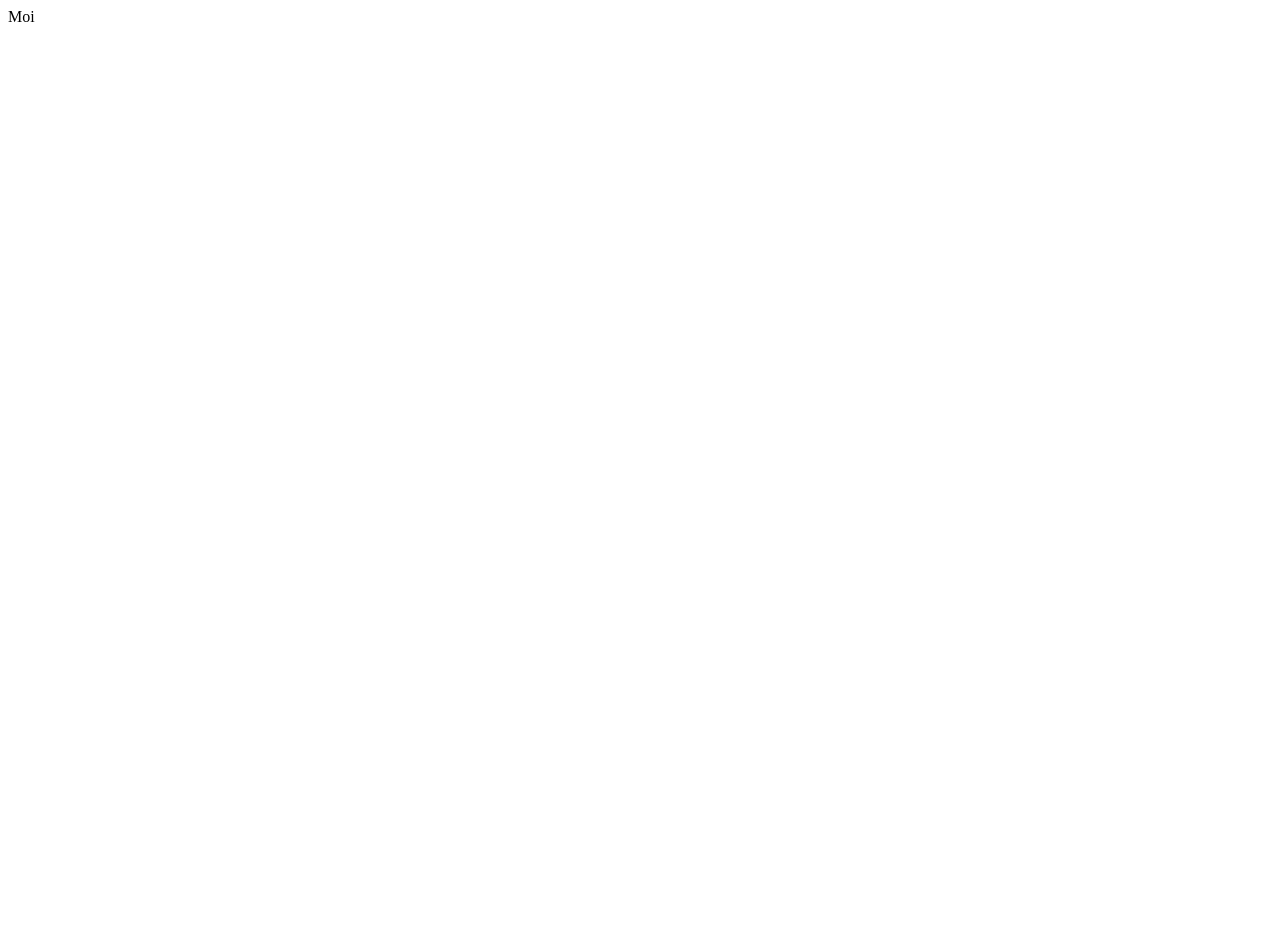
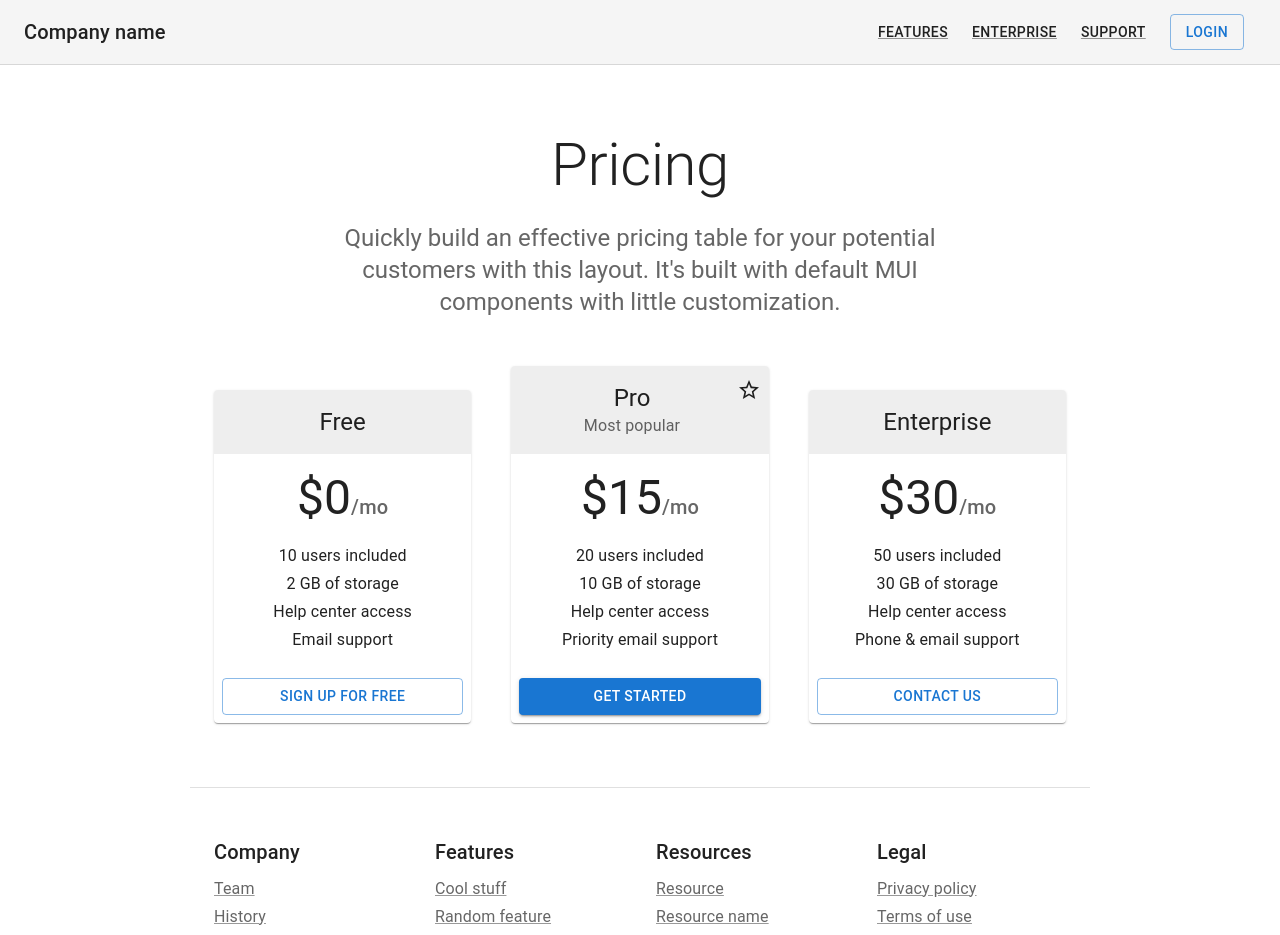
Before and after one commit to hltk/junction-2022, a React (Create React App) app in the folder temp-front/: page / in a window 1280 px wide. Shown: the top 935 px of the page. Before the commit the page ends 800 px from the top, so only its background shows below. Built offline with nearby package versions, Linux system fonts and the light colour scheme.

Commit message:
Update packages

```diff
--- a/temp-front/package.json
+++ b/temp-front/package.json
@@ -11,7 +11,7 @@
     "@testing-library/user-event": "^13.5.0",
     "react": "^18.2.0",
     "react-dom": "^18.2.0",
-    "react-scripts": "5.0.1",
+    "react-scripts": "^5.0.1",
     "web-vitals": "^2.1.4"
   },
   "scripts": {
--- a/temp-front/src/App.js
+++ b/temp-front/src/App.js
@@ -1,5 +1,261 @@
+import * as React from 'react';
+import AppBar from '@mui/material/AppBar';
+import Box from '@mui/material/Box';
+import Button from '@mui/material/Button';
+import Card from '@mui/material/Card';
+import CardActions from '@mui/material/CardActions';
+import CardContent from '@mui/material/CardContent';
+import CardHeader from '@mui/material/CardHeader';
+import CssBaseline from '@mui/material/CssBaseline';
+import Grid from '@mui/material/Grid';
+import StarIcon from '@mui/icons-material/StarBorder';
+import Toolbar from '@mui/material/Toolbar';
+import Typography from '@mui/material/Typography';
+import Link from '@mui/material/Link';
+import GlobalStyles from '@mui/material/GlobalStyles';
+import Container from '@mui/material/Container';
+
+function Copyright(props) {
+  return (
+    <Typography variant="body2" color="text.secondary" align="center" {...props}>
+      {'Copyright © '}
+      <Link color="inherit" href="https://mui.com/">
+        Your Website
+      </Link>{' '}
+      {new Date().getFullYear()}
+      {'.'}
+    </Typography>
+  );
+}
+
+const tiers = [
+  {
+    title: 'Free',
+    price: '0',
+    description: [
+      '10 users included',
+      '2 GB of storage',
+      'Help center access',
+      'Email support',
+    ],
+    buttonText: 'Sign up for free',
+    buttonVariant: 'outlined',
+  },
+  {
+    title: 'Pro',
+    subheader: 'Most popular',
+    price: '15',
+    description: [
+      '20 users included',
+      '10 GB of storage',
+      'Help center access',
+      'Priority email support',
+    ],
+    buttonText: 'Get started',
+    buttonVariant: 'contained',
+  },
+  {
+    title: 'Enterprise',
+    price: '30',
+    description: [
+      '50 users included',
+      '30 GB of storage',
+      'Help center access',
+      'Phone & email support',
+    ],
+    buttonText: 'Contact us',
+    buttonVariant: 'outlined',
+  },
+];
+
+const footers = [
+  {
+    title: 'Company',
+    description: ['Team', 'History', 'Contact us', 'Locations'],
+  },
+  {
+    title: 'Features',
+    description: [
+      'Cool stuff',
+      'Random feature',
+      'Team feature',
+      'Developer stuff',
+      'Another one',
+    ],
+  },
+  {
+    title: 'Resources',
+    description: ['Resource', 'Resource name', 'Another resource', 'Final resource'],
+  },
+  {
+    title: 'Legal',
+    description: ['Privacy policy', 'Terms of use'],
+  },
+];
+
 function App() {
-  return <div>Moi</div>
+  return (
+    <React.Fragment>
+      <GlobalStyles styles={{ ul: { margin: 0, padding: 0, listStyle: 'none' } }} />
+      <CssBaseline />
+      <AppBar
+        position="static"
+        color="default"
+        elevation={0}
+        sx={{ borderBottom: (theme) => `1px solid ${theme.palette.divider}` }}
+      >
+        <Toolbar sx={{ flexWrap: 'wrap' }}>
+          <Typography variant="h6" color="inherit" noWrap sx={{ flexGrow: 1 }}>
+            Company name
+          </Typography>
+          <nav>
+            <Link
+              variant="button"
+              color="text.primary"
+              href="#"
+              sx={{ my: 1, mx: 1.5 }}
+            >
+              Features
+            </Link>
+            <Link
+              variant="button"
+              color="text.primary"
+              href="#"
+              sx={{ my: 1, mx: 1.5 }}
+            >
+              Enterprise
+            </Link>
+            <Link
+              variant="button"
+              color="text.primary"
+              href="#"
+              sx={{ my: 1, mx: 1.5 }}
+            >
+              Support
+            </Link>
+          </nav>
+          <Button href="#" variant="outlined" sx={{ my: 1, mx: 1.5 }}>
+            Login
+          </Button>
+        </Toolbar>
+      </AppBar>
+      {/* Hero unit */}
+      <Container disableGutters maxWidth="sm" component="main" sx={{ pt: 8, pb: 6 }}>
+        <Typography
+          component="h1"
+          variant="h2"
+          align="center"
+          color="text.primary"
+          gutterBottom
+        >
+          Pricing
+        </Typography>
+        <Typography variant="h5" align="center" color="text.secondary" component="p">
+          Quickly build an effective pricing table for your potential customers with
+          this layout. It&apos;s built with default MUI components with little
+          customization.
+        </Typography>
+      </Container>
+      {/* End hero unit */}
+      <Container maxWidth="md" component="main">
+        <Grid container spacing={5} alignItems="flex-end">
+          {tiers.map((tier) => (
+            // Enterprise card is full width at sm breakpoint
+            <Grid
+              item
+              key={tier.title}
+              xs={12}
+              sm={tier.title === 'Enterprise' ? 12 : 6}
+              md={4}
+            >
+              <Card>
+                <CardHeader
+                  title={tier.title}
+                  subheader={tier.subheader}
+                  titleTypographyProps={{ align: 'center' }}
+                  action={tier.title === 'Pro' ? <StarIcon /> : null}
+                  subheaderTypographyProps={{
+                    align: 'center',
+                  }}
+                  sx={{
+                    backgroundColor: (theme) =>
+                      theme.palette.mode === 'light'
+                        ? theme.palette.grey[200]
+                        : theme.palette.grey[700],
+                  }}
+                />
+                <CardContent>
+                  <Box
+                    sx={{
+                      display: 'flex',
+                      justifyContent: 'center',
+                      alignItems: 'baseline',
+                      mb: 2,
+                    }}
+                  >
+                    <Typography component="h2" variant="h3" color="text.primary">
+                      ${tier.price}
+                    </Typography>
+                    <Typography variant="h6" color="text.secondary">
+                      /mo
+                    </Typography>
+                  </Box>
+                  <ul>
+                    {tier.description.map((line) => (
+                      <Typography
+                        component="li"
+                        variant="subtitle1"
+                        align="center"
+                        key={line}
+                      >
+                        {line}
+                      </Typography>
+                    ))}
+                  </ul>
+                </CardContent>
+                <CardActions>
+                  <Button fullWidth variant={tier.buttonVariant}>
+                    {tier.buttonText}
+                  </Button>
+                </CardActions>
+              </Card>
+            </Grid>
+          ))}
+        </Grid>
+      </Container>
+      {/* Footer */}
+      <Container
+        maxWidth="md"
+        component="footer"
+        sx={{
+          borderTop: (theme) => `1px solid ${theme.palette.divider}`,
+          mt: 8,
+          py: [3, 6],
+        }}
+      >
+        <Grid container spacing={4} justifyContent="space-evenly">
+          {footers.map((footer) => (
+            <Grid item xs={6} sm={3} key={footer.title}>
+              <Typography variant="h6" color="text.primary" gutterBottom>
+                {footer.title}
+              </Typography>
+              <ul>
+                {footer.description.map((item) => (
+                  <li key={item}>
+                    <Link href="#" variant="subtitle1" color="text.secondary">
+                      {item}
+                    </Link>
+                  </li>
+                ))}
+              </ul>
+            </Grid>
+          ))}
+        </Grid>
+        <Copyright sx={{ mt: 5 }} />
+      </Container>
+      {/* End footer */}
+    </React.Fragment>
+  );
 }
 
 export default App;
```
Also changed, not shown: 1 other file (tests, documents, lock files or other folders).
